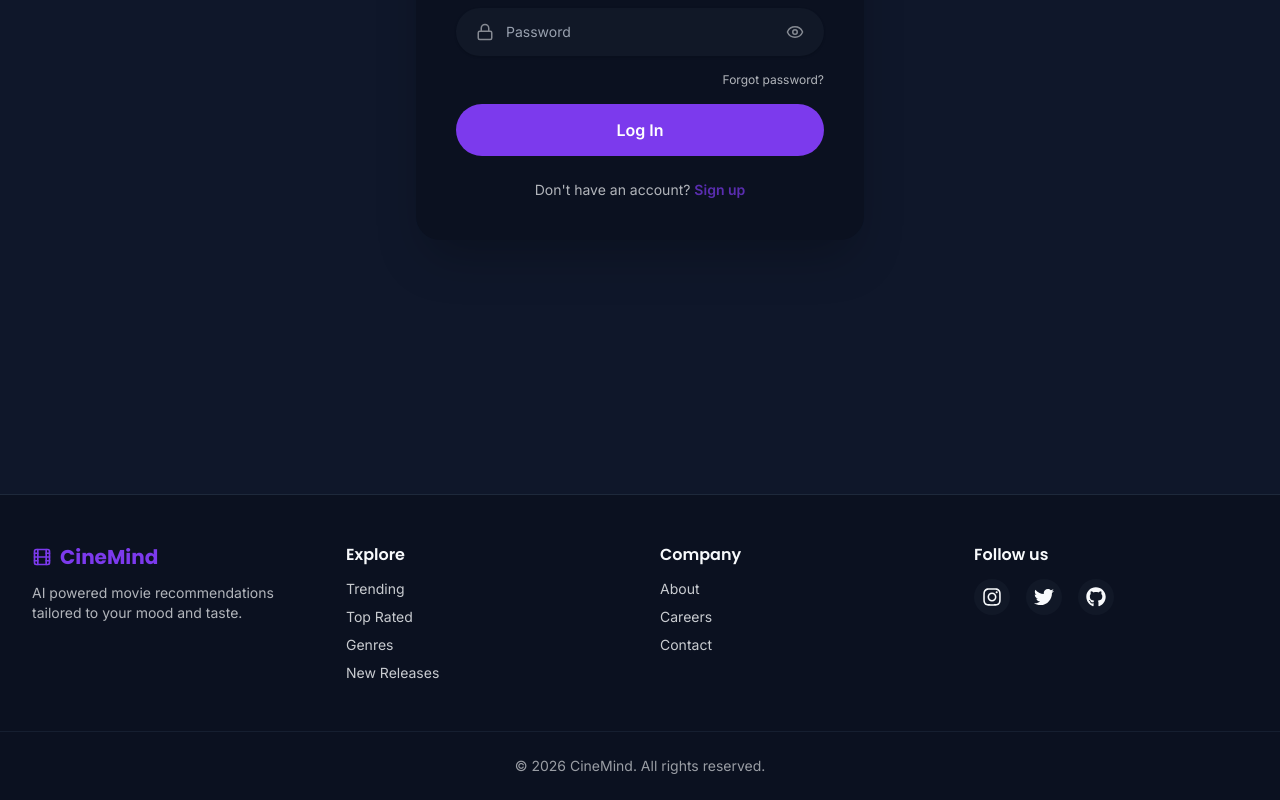
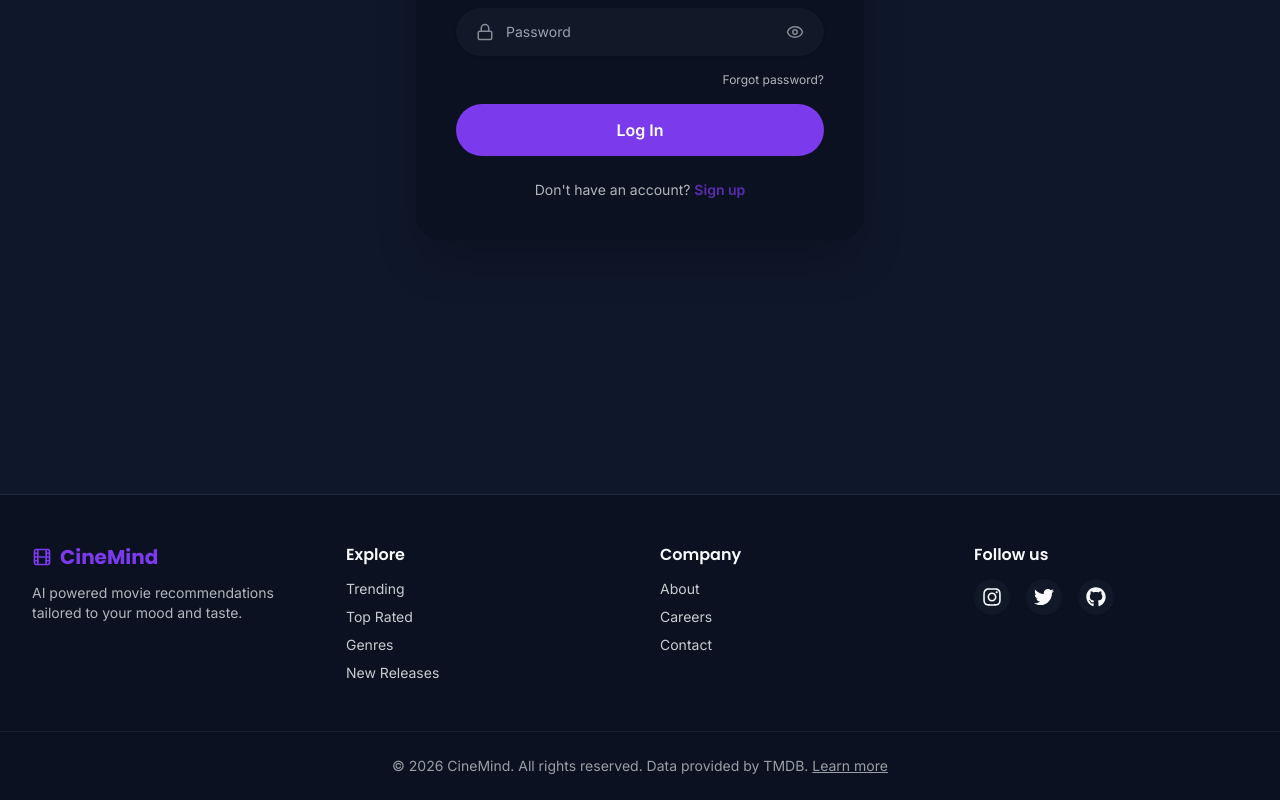
Before and after one commit to preshi-zankat/CineMind, a React (Vite) app: page /login in a window 1280 px wide. Shown: the part 479-1279 px from the top of the page. Built offline with nearby package versions, Linux system fonts and the light colour scheme; no server answers.

Commit message:
Mention TMDB in footer

```diff
--- a/src/components/Footer.jsx
+++ b/src/components/Footer.jsx
@@ -73,6 +73,7 @@ export default function Footer() {
         style={{ borderColor: darkMode ? "#1E293B" : "#E5E7EB", fontFamily: "Inter" }}
       >
         © {new Date().getFullYear()} CineMind. All rights reserved.
+        Data provided by TMDB. <a href="https://www.themoviedb.org/" target="_blank" rel="noopener noreferrer" className="underline hover:opacity-80">Learn more</a>
       </div>
     </footer>
   );
```
